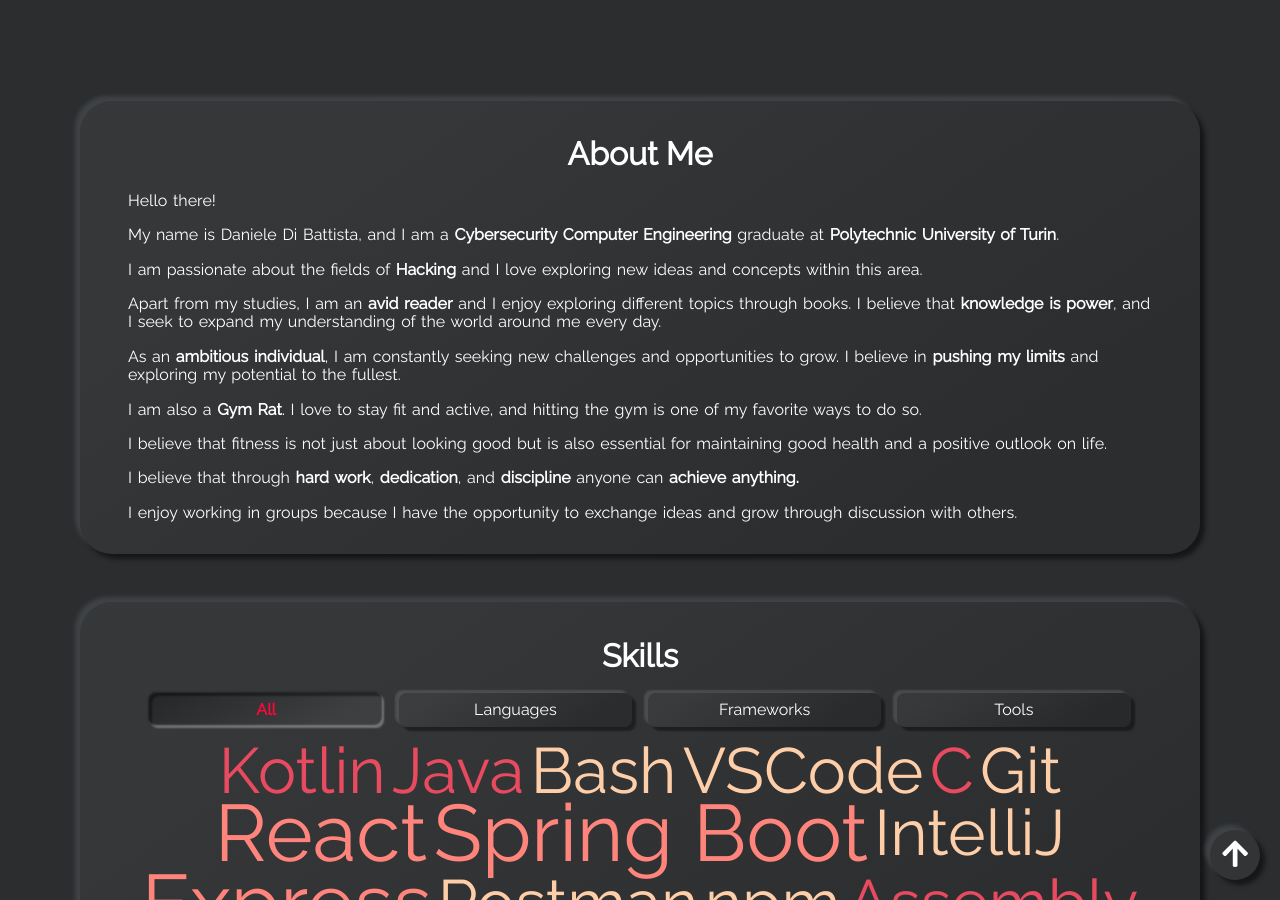
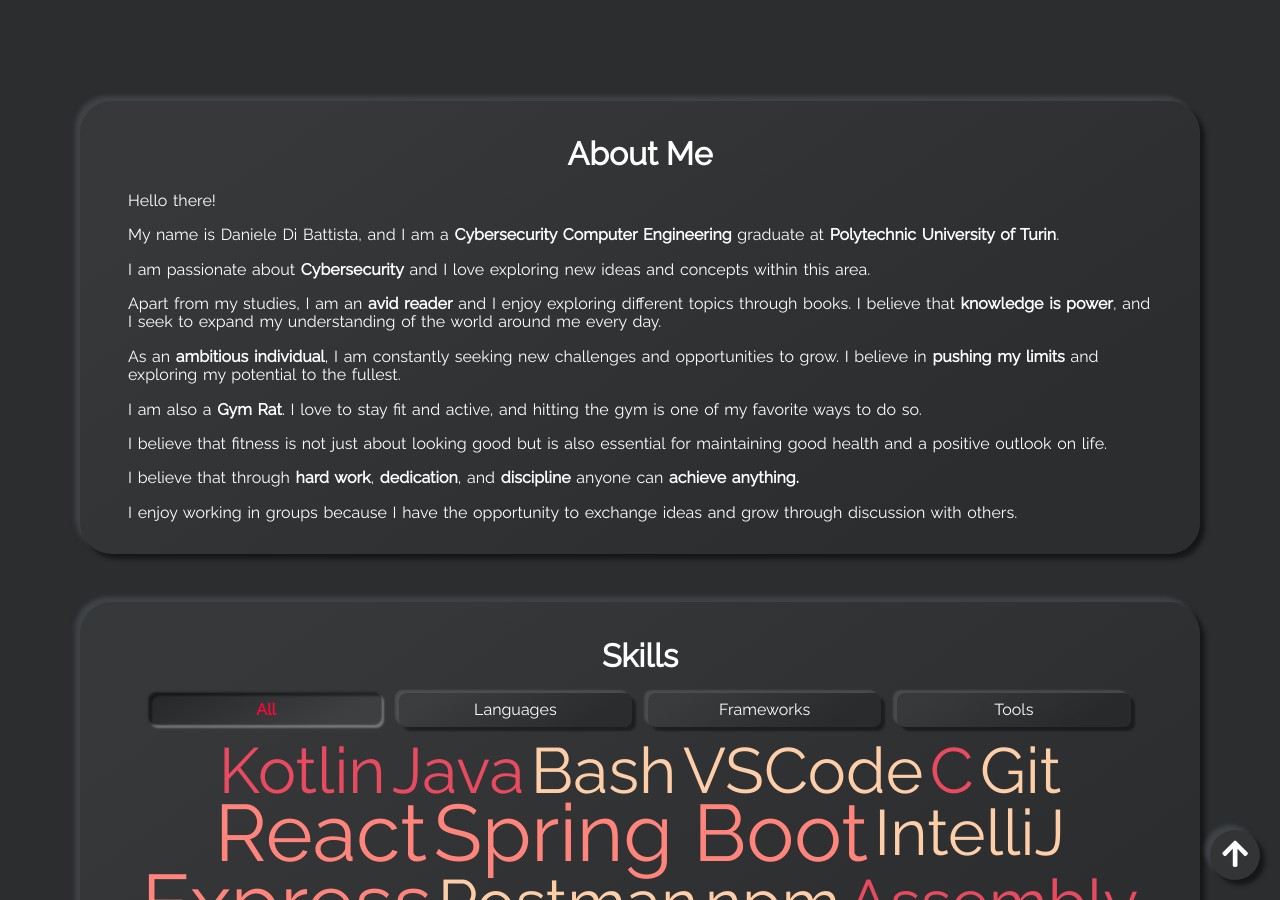
Before and after one commit to danieledibattista/danieledibattista, a Jekyll site: the page built from index.html, in a window 1280 px wide and 900 px high, scrolled down 959 px. Built offline with Jekyll 4.4.1, drawn with Linux system fonts in a browser that asks for light colours.

Commit message:
update about description

```diff
--- a/_config.yml
+++ b/_config.yml
@@ -38,7 +38,7 @@
 # about_me_description: This will be displayed under the title.
 about_me_description: <p>Hello there!</p>
     <p>My name is Daniele Di Battista, and I am a <strong>Cybersecurity Computer Engineering</strong> graduate at <strong>Polytechnic University of Turin</strong>.</p>
-    <p>I am passionate about the fields of <strong>Hacking</strong> and I love exploring new ideas and concepts within this area.</p>
+    <p>I am passionate about <strong>Cybersecurity</strong> and I love exploring new ideas and concepts within this area.</p>
     <p>Apart from my studies, I am an <strong>avid reader</strong> and I enjoy exploring different topics through books. I believe that <strong>knowledge is power</strong>, and I seek to expand my understanding of the world around me every day.</p>
     <p>As an <strong>ambitious individual</strong>, I am constantly seeking new challenges and opportunities to grow. I believe in <strong>pushing my limits</strong> and exploring my potential to the fullest.</p>
     <p>I am also a <strong>Gym Rat</strong>. I love to stay fit and active, and hitting the gym is one of my favorite ways to do so.</p>
```
